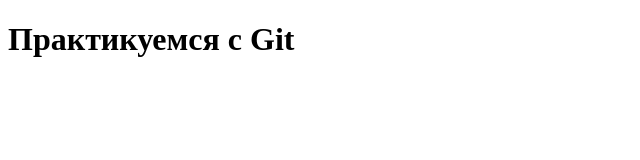
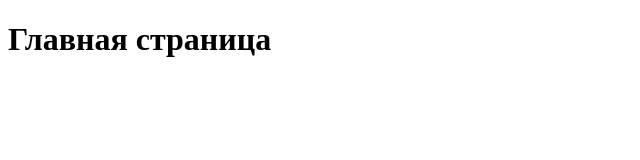
Before and after one commit to LidiaTalankina/Test-1, a plain HTML site: page index.html in a window 1280 px wide. Shown: the whole page, without its empty margins (0-640 px from the left). Drawn offline with Linux system fonts and the light colour scheme.

Commit message:
feat: change the name of h1 element in index.html

```diff
--- a/index.html
+++ b/index.html
@@ -4,9 +4,9 @@
     <meta charset="UTF-8">
     <meta http-equiv="X-UA-Compatible" content="IE=edge">
     <meta name="viewport" content="width=device-width, initial-scale=1.0">
-    <title>Document</title>
+    <title>Практикуемся с Git</title>
 </head>
 <body>
-    <h1>Практикуемся с Git</h1>
+    <h1>Главная страница</h1>
 </body>
 </html>
```
